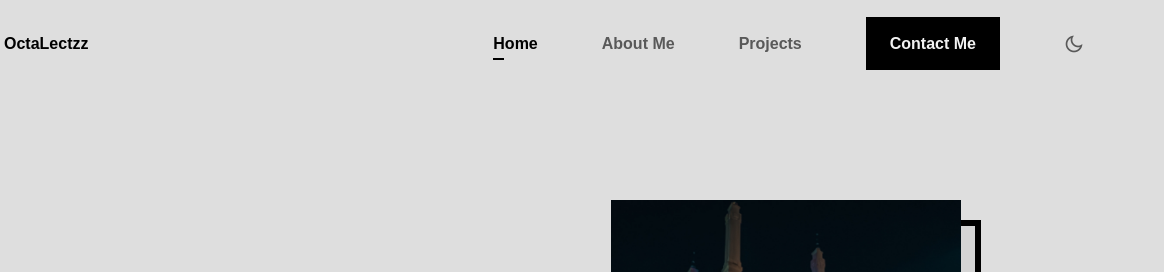
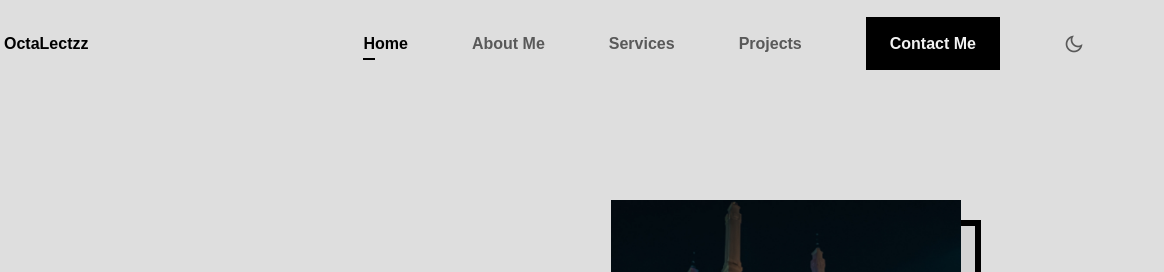
Before and after one commit to OctaLectzz/old-portfolio, a website: page index.html in a window 1280 px wide. Shown: the top 272 px of the page, 116-1280 px from the left. Drawn offline with nearby package versions, Linux system fonts and the light colour scheme; a web font is replaced by a local one.

Commit message:
add services in navbar

```diff
--- a/index.html
+++ b/index.html
@@ -36,6 +36,10 @@
 
                   <li class="nav__item">
                      <a href="#about" class="nav__link">About Me</a>
+                  </li>
+
+                  <li class="nav__item">
+                     <a href="#services" class="nav__link">Services</a>
                   </li>
 
                   <li class="nav__item">
```
